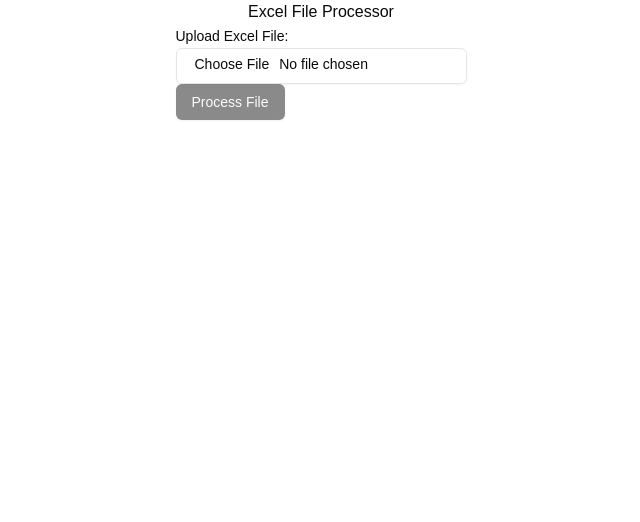
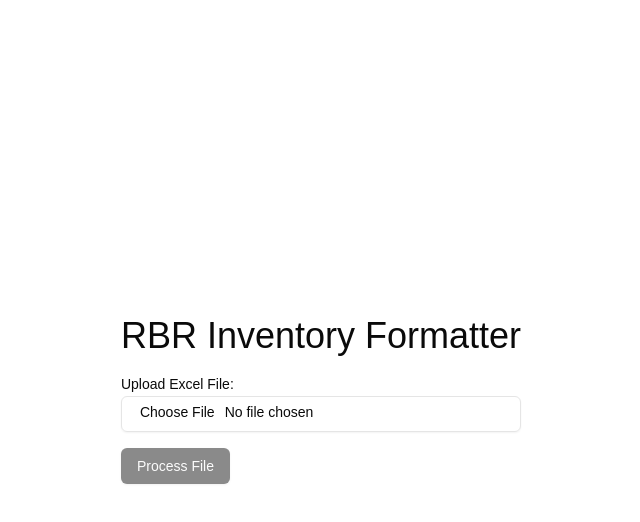
Before and after one commit to edwinperaza99/RBR-Inventory-Formatter, a Next.js app: page / in a window 1280 px wide. Shown: the top 522 px of the page, without its empty margins (319-959 px from the left). Built offline with nearby package versions, Linux system fonts and the light colour scheme.

Commit message:
fix deployment

```diff
--- a/app/page.tsx
+++ b/app/page.tsx
@@ -34,9 +34,10 @@ export default function Home() {
 	};
 
 	return (
-		<main className="container mx-auto flex justify-center">
+		<main className="container mx-auto flex justify-center items-center min-h-screen">
 			<div>
-				<h1 className="text-center">Excel File Processor</h1>
+				<h1 className="text-center text-4xl">RBR Inventory Formatter</h1>
+				<div className="mt-4">
 					<Label htmlFor="file-upload">Upload Excel File:</Label>
 					<Input
 						id="file-upload"
@@ -44,10 +45,13 @@ export default function Home() {
 						accept=".xls"
 						onChange={handleFileChange}
 					/>
+					<div className="mt-4">
 						<Button onClick={handleFileUpload} disabled={!file}>
 							Process File
 						</Button>
 					</div>
+				</div>
+			</div>
 		</main>
 	);
 }
--- a/package.json
+++ b/package.json
@@ -18,8 +18,8 @@
     "file-saver": "^2.0.5",
     "lucide-react": "^0.454.0",
     "next": "15.0.2",
-    "react": "19.0.0-rc-02c0e824-20241028",
-    "react-dom": "19.0.0-rc-02c0e824-20241028",
+    "react": "^18.3.1",
+    "react-dom": "^18.3.1",
     "tailwind-merge": "^2.5.4",
     "tailwindcss-animate": "^1.0.7",
     "xlsx": "^0.18.5"
```
Also changed, not shown: 1 other file (tests, documents, lock files or other folders). Lines whose indentation alone changed are shown as unchanged.
